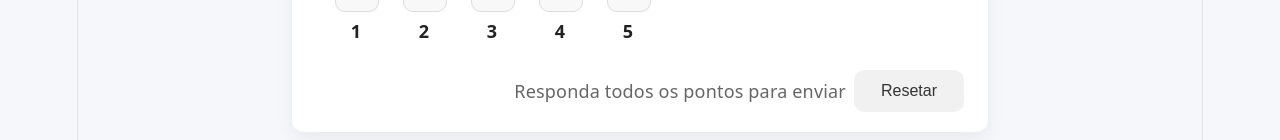
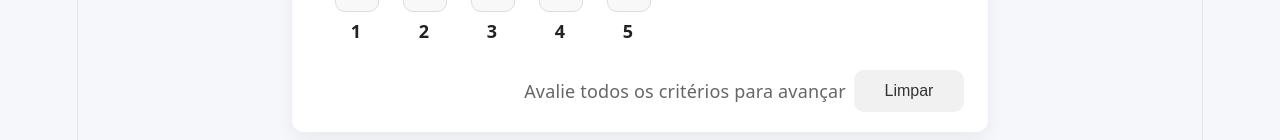
Before and after one commit to iaribeiro/test1, a React (Vite) app: page / in a window 1280 px wide. Shown: the part 1240-1380 px from the top of the page. Built offline with nearby package versions, Linux system fonts and the light colour scheme.

Commit message:
Update error and button texts in RiskForm

```diff
--- a/src/RiskForm.jsx
+++ b/src/RiskForm.jsx
@@ -39,7 +39,7 @@ export default function RiskForm() {
     e.preventDefault()
     setError('')
     if (!allAnswered) {
-      setError('Por favor responda todos os pontos antes de submeter.')
+      setError('Por favor avalie todos os critérios antes de prosseguir.')
       return
     }
 
@@ -100,16 +100,16 @@ export default function RiskForm() {
             <div className="risk-actions">
                 {allAnswered ? (
                     <button type="submit" className="risk-submit">
-                        Enviar
+                        Continuar
                     </button>
                 ) : (
                     <div className="risk-wait">
-                        Responda todos os pontos para enviar
+                        Avalie todos os critérios para avançar
                     </div>
                 )}
 
                 <button type="button" className="risk-reset" onClick={reset}>
-                    Resetar
+                    Limpar
                 </button>
             </div>
         </form>
```
